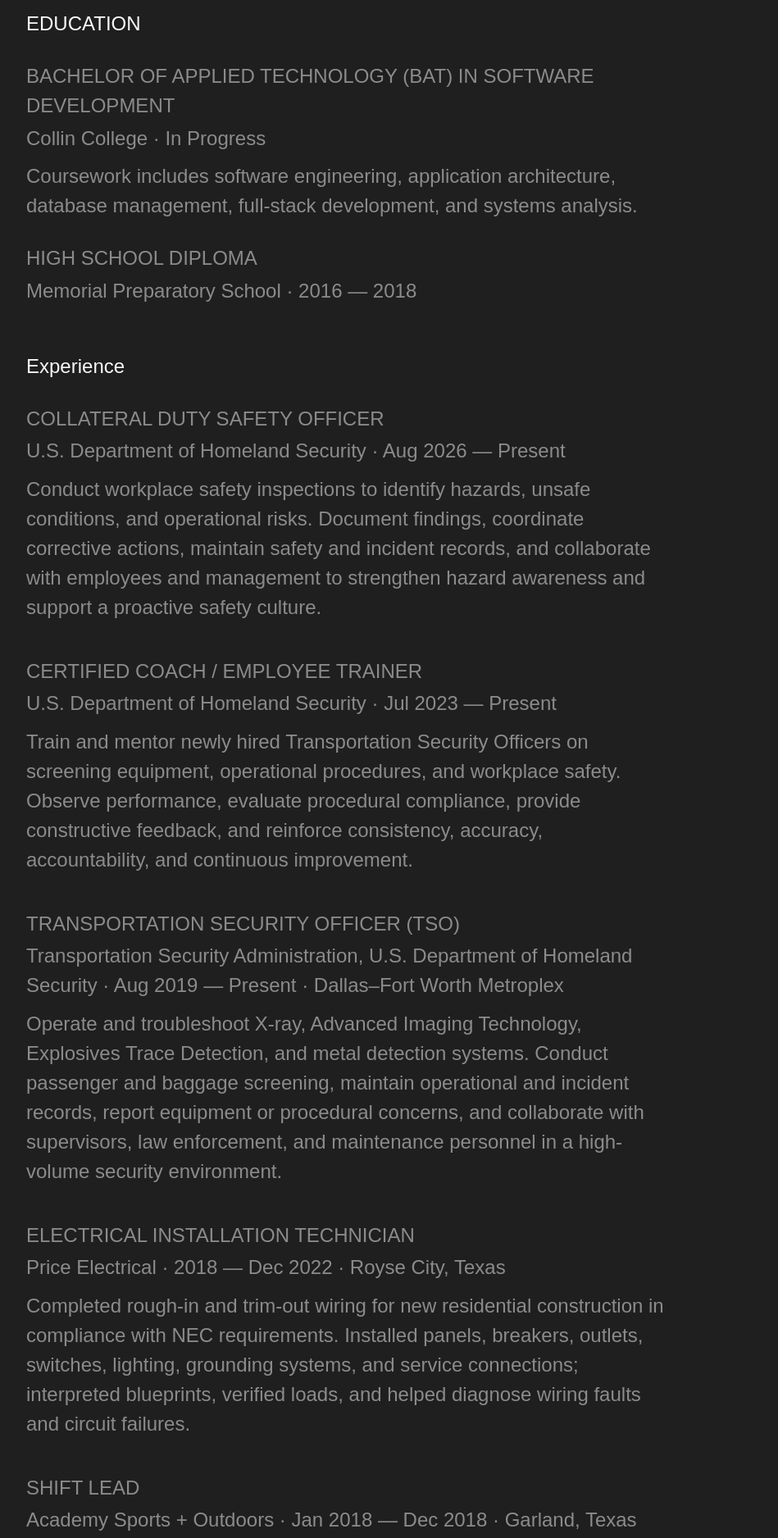
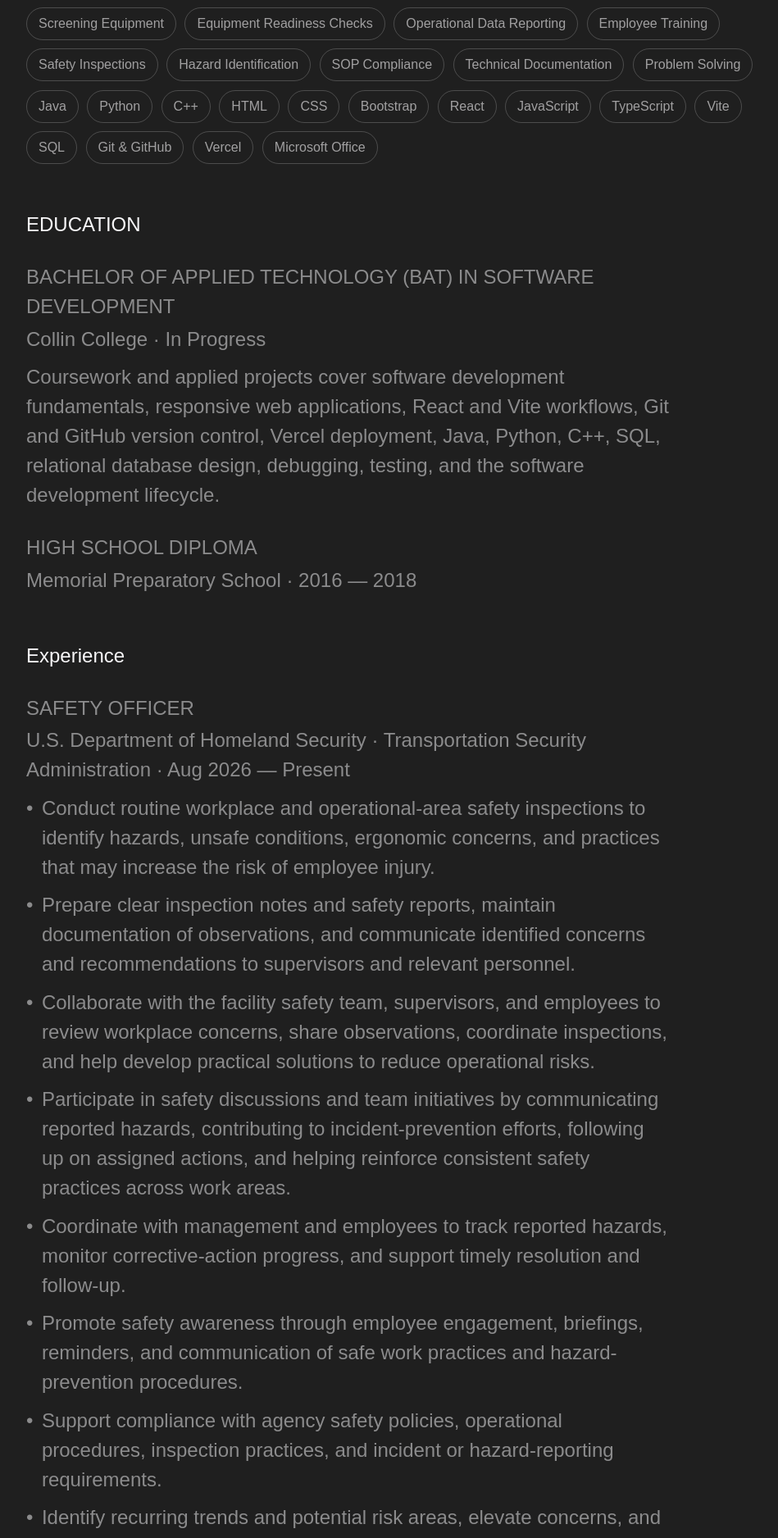
Before and after one commit to IsraelLoya/PortfolioV1, a React (Vite) app: page / in a window 1280 px wide. Shown: the part 1642-3518 px from the top of the page at 82% size, without its empty margins (69-1018 px from the left). Built offline with nearby package versions, Linux system fonts and the light colour scheme.

Commit message:
Update files from Figma Make

```diff
--- a/src/app/App.tsx
+++ b/src/app/App.tsx
@@ -176,10 +176,10 @@ function AboutSection() {
 
         <div className="max-w-4xl">
           <p className="font-['Poppins:Regular',_sans-serif] text-[24px] text-[rgba(248,247,249,0.5)] leading-[1.5] mb-8">
-            I’m a federal security professional with hands-on experience in technical equipment, workplace safety, documentation, employee training, and problem resolution.
+            I’m a versatile operations and technology professional with experience in federal security, workplace safety, employee development, technical support, and procedural compliance. My work includes operating and monitoring screening systems, performing equipment readiness checks, compiling operational data, documenting findings, and coordinating corrective actions.
           </p>
           <p className="font-['Poppins:Regular',_sans-serif] text-[24px] text-[rgba(248,247,249,0.5)] leading-[1.5]">
-            Alongside my work with the Transportation Security Administration, I’m pursuing a bachelor’s degree in Software Development at Collin College and bring years of practical experience building, maintaining, and troubleshooting custom computers.
+            Alongside my work with the Transportation Security Administration, I’m pursuing a Bachelor of Applied Technology in Software Development at Collin College. I build and troubleshoot custom PCs, configure Windows systems, and develop responsive websites and web applications using modern development tools.
           </p>
         </div>
 
@@ -194,18 +194,29 @@ function AboutSection() {
               "PC Assembly",
               "Windows Configuration",
               "Technical Support",
+              "Screening Equipment",
+              "Equipment Readiness Checks",
+              "Operational Data Reporting",
               "Employee Training",
               "Safety Inspections",
-              "Documentation",
+              "Hazard Identification",
+              "SOP Compliance",
+              "Technical Documentation",
               "Problem Solving",
               "Java",
               "Python",
+              "C++",
               "HTML",
               "CSS",
               "Bootstrap",
               "React",
               "JavaScript",
+              "TypeScript",
+              "Vite",
               "SQL",
+              "Git & GitHub",
+              "Vercel",
+              "Microsoft Office",
             ].map((skill) => (
               <span
                 key={skill}
@@ -231,7 +242,7 @@ function AboutSection() {
                 Collin College · In Progress
               </p>
               <p className="font-['Poppins:Medium',_sans-serif] text-[24px] text-[rgba(248,247,249,0.5)] leading-[1.5]">
-                Coursework includes software engineering, application architecture, database management, full-stack development, and systems analysis.
+                Coursework and applied projects cover software development fundamentals, responsive web applications, React and Vite workflows, Git and GitHub version control, Vercel deployment, Java, Python, C++, SQL, relational database design, debugging, testing, and the software development lifecycle.
               </p>
             </div>
             <div>
@@ -252,29 +263,51 @@ function AboutSection() {
           </h3>
           <div className="space-y-12">
             <ExperienceItem
-              title="COLLATERAL DUTY SAFETY OFFICER"
-              period="U.S. Department of Homeland Security · Aug 2026 — Present"
-              description="Conduct workplace safety inspections to identify hazards, unsafe conditions, and operational risks. Document findings, coordinate corrective actions, maintain safety and incident records, and collaborate with employees and management to strengthen hazard awareness and support a proactive safety culture."
+              title="SAFETY OFFICER"
+              period="U.S. Department of Homeland Security · Transportation Security Administration · Aug 2026 — Present"
+              description={[
+                "Conduct routine workplace and operational-area safety inspections to identify hazards, unsafe conditions, ergonomic concerns, and practices that may increase the risk of employee injury.",
+                "Prepare clear inspection notes and safety reports, maintain documentation of observations, and communicate identified concerns and recommendations to supervisors and relevant personnel.",
+                "Collaborate with the facility safety team, supervisors, and employees to review workplace concerns, share observations, coordinate inspections, and help develop practical solutions to reduce operational risks.",
+                "Participate in safety discussions and team initiatives by communicating reported hazards, contributing to incident-prevention efforts, following up on assigned actions, and helping reinforce consistent safety practices across work areas.",
+                "Coordinate with management and employees to track reported hazards, monitor corrective-action progress, and support timely resolution and follow-up.",
+                "Promote safety awareness through employee engagement, briefings, reminders, and communication of safe work practices and hazard-prevention procedures.",
+                "Support compliance with agency safety policies, operational procedures, inspection practices, and incident or hazard-reporting requirements.",
+                "Identify recurring trends and potential risk areas, elevate concerns, and contribute practical recommendations to strengthen prevention efforts and day-to-day workplace safety.",
+              ]}
             />
             <ExperienceItem
               title="CERTIFIED COACH / EMPLOYEE TRAINER"
-              period="U.S. Department of Homeland Security · Jul 2023 — Present"
-              description="Train and mentor newly hired Transportation Security Officers on screening equipment, operational procedures, and workplace safety. Observe performance, evaluate procedural compliance, provide constructive feedback, and reinforce consistency, accuracy, accountability, and continuous improvement."
+              period="U.S. Department of Homeland Security · Transportation Security Administration · Jul 2023 — Present"
+              description={[
+                "Deliver hands-on onboarding and coaching for newly hired officers on screening equipment, passenger-screening procedures, alarm resolution, documentation, and workplace safety requirements.",
+                "Demonstrate equipment operation and standard procedures, observe practical performance, assess proficiency, document training progress, and provide timely, constructive feedback.",
+                "Support qualification and continued development by reinforcing procedural consistency, screening accuracy, professional communication, sound decision-making, and accountability.",
+              ]}
             />
             <ExperienceItem
               title="TRANSPORTATION SECURITY OFFICER (TSO)"
-              period="Transportation Security Administration, U.S. Department of Homeland Security · Aug 2019 — Present · Dallas–Fort Worth Metroplex"
-              description="Operate and troubleshoot X-ray, Advanced Imaging Technology, Explosives Trace Detection, and metal detection systems. Conduct passenger and baggage screening, maintain operational and incident records, report equipment or procedural concerns, and collaborate with supervisors, law enforcement, and maintenance personnel in a high-volume security environment."
+              period="U.S. Department of Homeland Security · Transportation Security Administration · Aug 2019 — Present"
+              description={[
+                "Operate, monitor, and troubleshoot X-ray, Advanced Imaging Technology (AIT), Explosives Trace Detection (ETD), and walk-through/handheld metal detection systems to support effective passenger and baggage screening.",
+                "Conduct passenger, baggage, and property screening in accordance with TSA directives, standard operating procedures, regulatory requirements, and established security protocols.",
+                "Perform routine equipment readiness checks and approved calibration or verification procedures; identify irregular readings, document equipment status, and coordinate maintenance when issues arise.",
+                "Collect and compile hourly operational figures, screening activity counts, and other performance data for shift reports; verify entries for accuracy and provide information to supervisors.",
+              ]}
             />
             <ExperienceItem
               title="ELECTRICAL INSTALLATION TECHNICIAN"
-              period="Price Electrical · 2018 — Dec 2022 · Royse City, Texas"
-              description="Completed rough-in and trim-out wiring for new residential construction in compliance with NEC requirements. Installed panels, breakers, outlets, switches, lighting, grounding systems, and service connections; interpreted blueprints, verified loads, and helped diagnose wiring faults and circuit failures."
+              period="Price Electrical · 2018 — Dec 2022"
+              description={[
+                "Installed and wired electrical systems in residential new-construction projects; interpreted blueprints and electrical plans, routed and terminated wiring, assisted with device and fixture installation, used hand and power tools, and helped troubleshoot installation issues. Followed job-site safety practices, coordinated with crew members and contractors, and supported inspections and project deadlines.",
+              ]}
             />
             <ExperienceItem
               title="SHIFT LEAD"
-              period="Academy Sports + Outdoors · Jan 2018 — Dec 2018 · Garland, Texas"
-              description="Led team members during assigned shifts, organized daily work, and supported efficient store operations. Read and followed planograms to ensure merchandise and store displays were set up accurately."
+              period="Academy Sports + Outdoors · Jan 2018 — Dec 2018"
+              description={[
+                "Supported daily retail operations by coordinating team assignments, assisting with opening and closing procedures, maintaining merchandising and planogram standards, monitoring task completion, resolving routine customer concerns, and helping keep the sales floor organized, safe, and customer-ready.",
+              ]}
             />
           </div>
         </div>
@@ -283,7 +316,15 @@ function AboutSection() {
   );
 }
 
-function ExperienceItem({ title, period, description }: { title: string; period: string; description: string }) {
+function ExperienceItem({
+  title,
+  period,
+  description,
+}: {
+  title: string;
+  period: string;
+  description: string[];
+}) {
   return (
     <div className="max-w-4xl">
       <h4 className="font-['Poppins:ExtraBold',_sans-serif] text-[24px] text-[rgba(248,247,249,0.5)] mb-1">
@@ -292,9 +333,17 @@ function ExperienceItem({ title, period, description }: { title: string; period:
       <p className="font-['Poppins:ExtraLight',_sans-serif] text-[24px] text-[rgba(248,247,249,0.5)] mb-3">
         {period}
       </p>
-      <p className="font-['Poppins:Medium',_sans-serif] text-[24px] text-[rgba(248,247,249,0.5)] leading-[1.5]">
-        {description}
-      </p>
+      <ul className="space-y-3">
+        {description.map((item) => (
+          <li
+            key={item}
+            className="flex gap-3 font-['Poppins:Medium',_sans-serif] text-[24px] leading-[1.5] text-[rgba(248,247,249,0.5)]"
+          >
+            <span aria-hidden="true">•</span>
+            <span>{item}</span>
+          </li>
+        ))}
+      </ul>
     </div>
   );
 }
@@ -304,7 +353,7 @@ function ProjectsSection() {
     {
       title: "Custom PC Building & System Optimization",
       period: "Personal Project · Ongoing",
-      description: "Design, assemble, configure, and maintain custom desktop computers based on performance goals, budget, and component compatibility. Install Windows, drivers, applications, and system updates; complete hardware upgrades; and troubleshoot boot, thermal, performance, hardware, and software issues."
+      description: "Build, upgrade, configure, and maintain custom desktop computers from component selection through final setup. Complete compatibility checks, configure BIOS and UEFI settings, install Windows, drivers, applications, updates, and peripherals, and methodically troubleshoot boot, stability, performance, connectivity, hardware, and software issues."
     },
     {
       title: "IT Help Desk Ticketing Dashboard",
@@ -329,7 +378,7 @@ function ProjectsSection() {
     {
       title: "Personal Portfolio Website",
       period: "Web Development Project · Ongoing",
-      description: "A responsive React portfolio designed to present professional experience, education, certifications, technical skills, and project work. The site includes accessible navigation, persistent light and dark themes, reusable content sections, and polished interactions across desktop and mobile layouts."
+      description: "A responsive React and Vite portfolio designed to present professional experience, education, certifications, technical skills, and project work. The site uses Git and GitHub for version control and includes accessible navigation, persistent light and dark themes, reusable content sections, and polished interactions across desktop and mobile layouts."
     }
   ];
   const [openProject, setOpenProject] = useState(projects[0].title);
@@ -423,11 +472,6 @@ function CertificationsSection() {
       title: "TECHNICAL SUPPORT FUNDAMENTALS",
       year: "2023",
       organization: "Google"
-    },
-    {
-      title: "COMPTIA A+ CERTIFICATION",
-      year: "In Progress",
-      organization: "CompTIA"
     }
   ];
 
@@ -465,8 +509,8 @@ function ContactsSection() {
   const contactItems = [
     {
       label: "Email",
-      value: "izzyloya1234@gmail.com",
-      href: "mailto:izzyloya1234@gmail.com",
+      value: "IsraelLoya2222@gmail.com",
+      href: "mailto:IsraelLoya2222@gmail.com",
       icon: Mail,
     },
     {
@@ -501,10 +545,10 @@ function ContactsSection() {
                 Let&apos;s connect.
               </h2>
               <p className="mt-7 max-w-xl font-['Poppins:Regular',_sans-serif] text-[20px] leading-[1.6] text-[#f8f7f9]/50">
-                Have an opportunity, project, or role in mind? I&apos;d be glad to hear from you and discuss how my security, technical support, and software development experience can help.
+                Have an opportunity, project, or role in mind? I&apos;d be glad to discuss how my federal security, workplace safety, technical support, and software development experience can help your team.
               </p>
               <a
-                href="mailto:izzyloya1234@gmail.com"
+                href="mailto:IsraelLoya2222@gmail.com"
                 className="mt-9 inline-flex items-center gap-3 rounded-full border border-white/20 px-6 py-3 font-['Poppins:Bold',_sans-serif] text-[16px] text-[#f8f7f9]/70 transition-all duration-300 hover:border-[#7cf5a5]/70 hover:bg-[#7cf5a5]/10 hover:text-[#7cf5a5] hover:shadow-[0_0_20px_rgba(124,245,165,0.2)]"
               >
                 Send me an email
```
